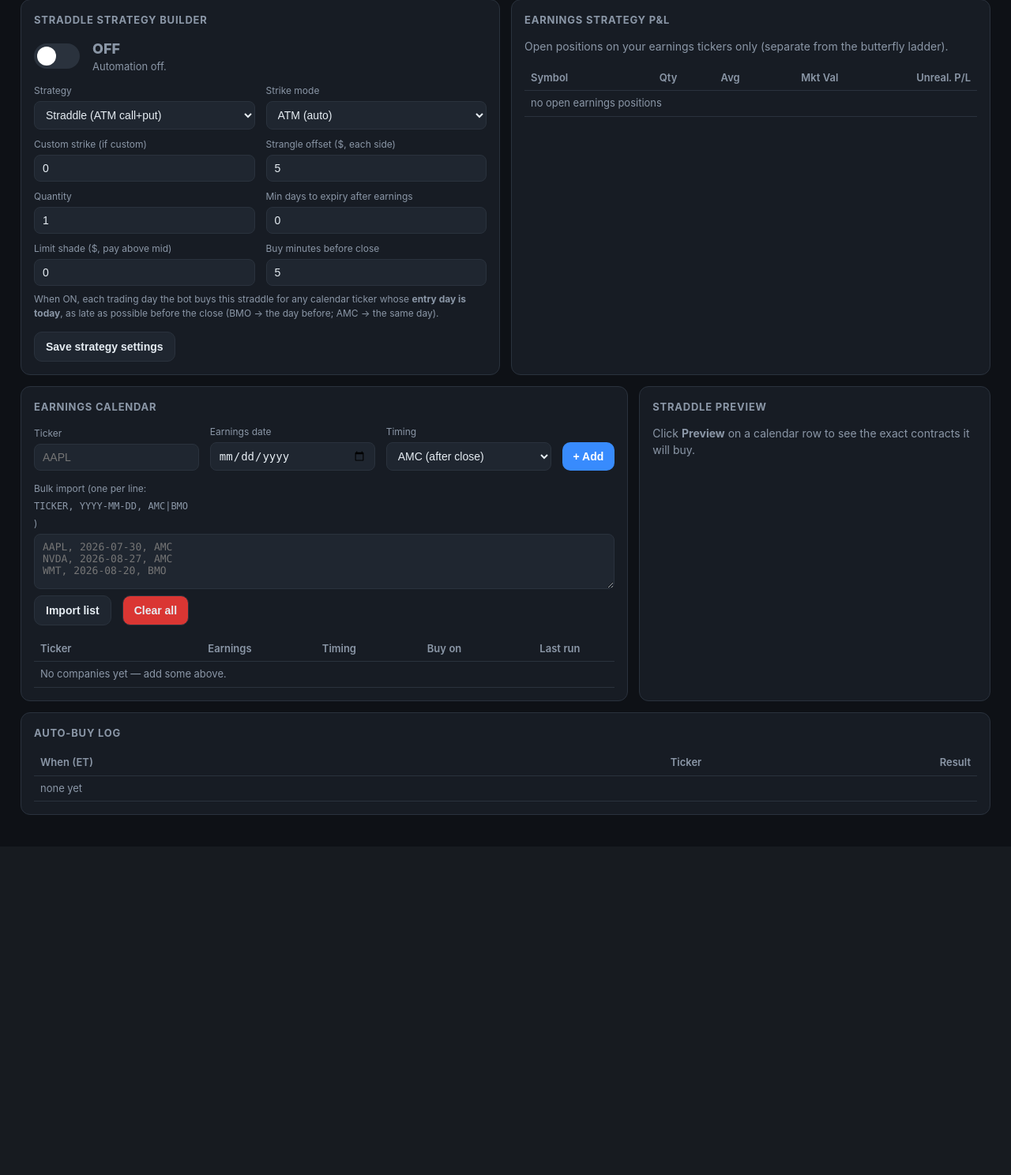
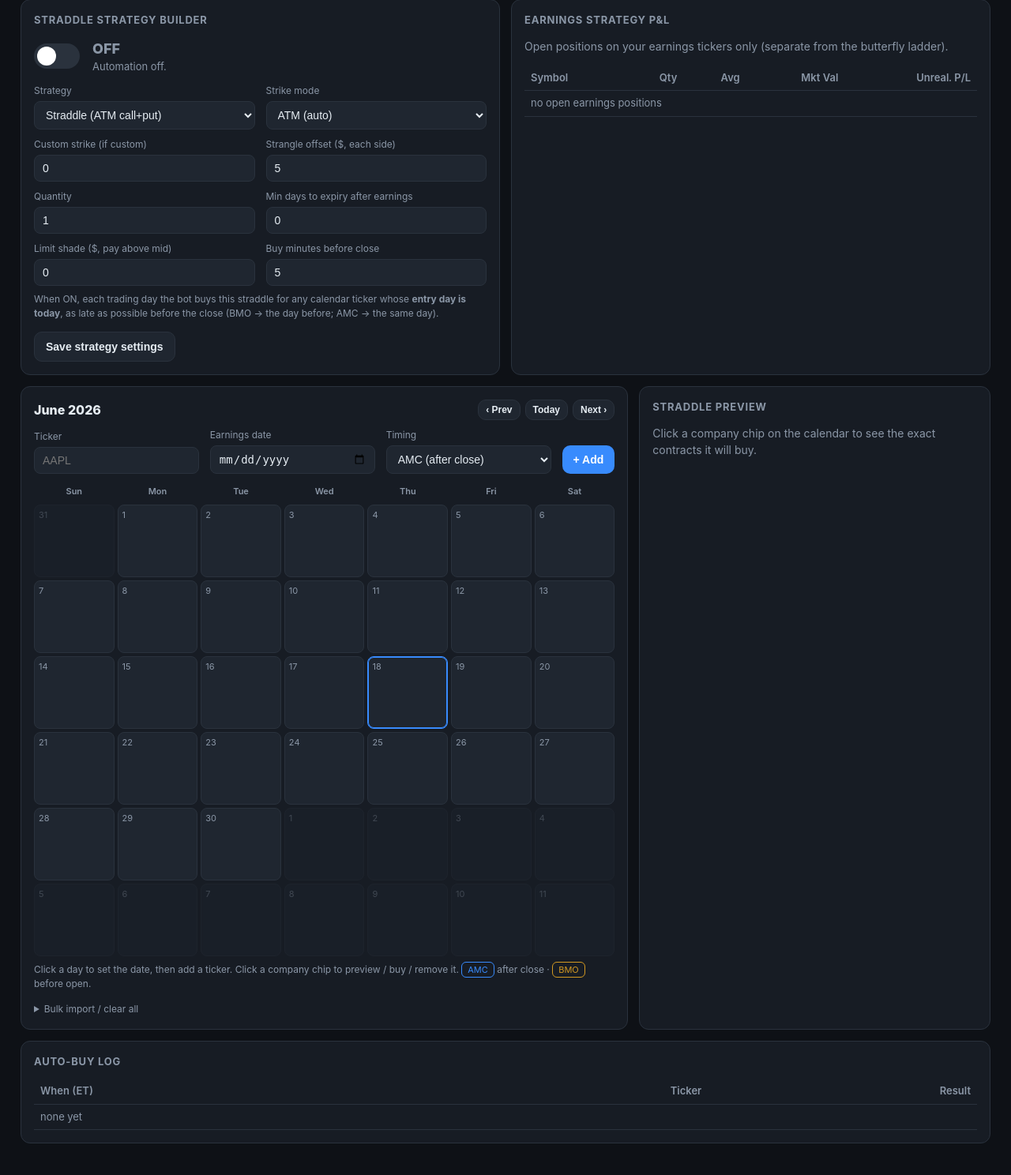
Before and after one commit to coleashcrafttrading-commits/The-Godfocker, a FastAPI app: page /earnings in a window 1280 px wide. Shown: the part 124-1612 px from the top of the page at 79% size. Before the commit the page ends 1156 px from the top, so only its background shows below. Run offline with FastAPI, Linux system fonts and the light colour scheme; data that the repository does not hold is empty.

Commit message:
Earnings: replace table with a real month-grid calendar
- Visual month calendar; companies show as AMC/BMO chips in their date cell
- Prev/Today/Next month nav; click a day to set the add date, click a chip to
  preview the straddle (then Buy now / Remove from the preview panel)
- Bulk import tucked into a collapsible; multiple companies per day supported

Co-Authored-By: Claude Opus 4.8 <noreply@anthropic.com>

```diff
--- a/app/presets.json
+++ b/app/presets.json
@@ -3,13 +3,13 @@
   "presets": {
     "spy_3rung_interlock": {
       "label": "Interlocking Iron Butterfly Ladder",
-      "underlying": "QQQ",
+      "underlying": "SPY",
       "dte": 0,
-      "num_rungs": 4,
+      "num_rungs": 2,
       "strike_increment": 1.0,
       "center_override": 0,
       "center_spacing": 1,
-      "wing_width": 4,
+      "wing_width": 2,
       "quantity": 1,
       "order_type": "limit",
       "limit_mode": "mid",
--- a/app/templates/earnings.html
+++ b/app/templates/earnings.html
@@ -42,6 +42,19 @@
   #toast { position:fixed; bottom:20px; left:50%; transform:translateX(-50%); background:var(--panel2); border:1px solid var(--line); border-radius:10px; padding:12px 16px; max-width:90%; display:none; z-index:9; }
   .tag { font-size:11px; padding:2px 7px; border-radius:6px; border:1px solid var(--line); }
   .tag.bmo { color:var(--amber); border-color:var(--amber); } .tag.amc { color:var(--blue); border-color:var(--blue); }
+  .cal-head { display:flex; justify-content:space-between; align-items:center; margin-bottom:10px; gap:10px; }
+  .cal-title { font-size:16px; font-weight:800; }
+  .cal-grid { display:grid; grid-template-columns:repeat(7,1fr); gap:4px; }
+  .cal-dow { text-align:center; font-size:11px; color:var(--muted); padding:4px 0; font-weight:600; }
+  .cal-cell { background:var(--panel2); border:1px solid var(--line); border-radius:8px; min-height:92px; padding:4px 5px; cursor:pointer; display:flex; flex-direction:column; gap:3px; overflow:hidden; }
+  .cal-cell:hover { border-color:var(--muted); }
+  .cal-cell.dim { opacity:.35; }
+  .cal-cell.today { border-color:var(--blue); box-shadow:inset 0 0 0 1px var(--blue); }
+  .cal-daynum { font-size:11px; color:var(--muted); }
+  .chip { font-size:11px; font-weight:700; padding:2px 6px; border-radius:6px; border:1px solid var(--line); cursor:pointer; white-space:nowrap; }
+  .chip.bmo { color:var(--amber); border-color:var(--amber); background:rgba(210,153,34,.10); }
+  .chip.amc { color:var(--blue); border-color:var(--blue); background:rgba(56,139,253,.10); }
+  .chip.sel { outline:2px solid var(--text); }
 </style>
 </head>
 <body>
@@ -99,41 +112,54 @@
   <!-- Calendar -->
   <div class="row">
     <div class="panel grow" style="flex:2 1 600px">
-      <h2>Earnings Calendar</h2>
-      <div class="controls" style="grid-template-columns:1fr 1fr 1fr auto;align-items:end;">
+      <div class="cal-head">
+        <div class="cal-title" id="calLabel">—</div>
+        <div style="display:flex;gap:6px;">
+          <button class="btn ghost sm" onclick="prevMonth()">‹ Prev</button>
+          <button class="btn ghost sm" onclick="gotoToday()">Today</button>
+          <button class="btn ghost sm" onclick="nextMonth()">Next ›</button>
+        </div>
+      </div>
+      <div class="controls" style="grid-template-columns:1fr 1fr 1fr auto;align-items:end;margin-bottom:10px;">
         <label>Ticker<input id="c_ticker" placeholder="AAPL" /></label>
         <label>Earnings date<input id="c_date" type="date" /></label>
         <label>Timing<select id="c_timing"><option value="AMC">AMC (after close)</option><option value="BMO">BMO (before open)</option></select></label>
         <button class="btn run" onclick="addRow()">+ Add</button>
       </div>
+      <div class="cal-grid" id="calGrid"></div>
+      <div class="hint">Click a day to set the date, then add a ticker. Click a company chip to preview / buy / remove it. <span class="tag amc">AMC</span> after close · <span class="tag bmo">BMO</span> before open.</div>
       <div class="spacer"></div>
-      <label>Bulk import (one per line: <code>TICKER, YYYY-MM-DD, AMC|BMO</code>)
-        <textarea id="importBox" placeholder="AAPL, 2026-07-30, AMC&#10;NVDA, 2026-08-27, AMC&#10;WMT, 2026-08-20, BMO"></textarea></label>
-      <div class="row" style="margin-top:8px">
-        <button class="btn ghost" onclick="importRows()">Import list</button>
-        <button class="btn ghost red" onclick="clearCal()">Clear all</button>
-      </div>
-      <div class="spacer"></div>
-      <table id="calTable">
-        <thead><tr><th>Ticker</th><th>Earnings</th><th>Timing</th><th>Buy on</th><th>Last run</th><th></th></tr></thead>
-        <tbody><tr><td colspan="6" class="muted">No companies yet — add some above.</td></tr></tbody>
-      </table>
+      <details>
+        <summary class="muted" style="cursor:pointer;font-size:12px">Bulk import / clear all</summary>
+        <div class="spacer"></div>
+        <label>Paste one per line: <code>TICKER, YYYY-MM-DD, AMC|BMO</code>
+          <textarea id="importBox" placeholder="AAPL, 2026-07-30, AMC&#10;NVDA, 2026-08-27, AMC&#10;WMT, 2026-08-20, BMO"></textarea></label>
+        <div class="row" style="margin-top:8px">
+          <button class="btn ghost" onclick="importRows()">Import list</button>
+          <button class="btn ghost red" onclick="clearCal()">Clear all</button>
+        </div>
+      </details>
     </div>
 
     <!-- Preview -->
     <div class="panel grow">
       <h2>Straddle Preview</h2>
-      <div class="muted" id="previewHint">Click <b>Preview</b> on a calendar row to see the exact contracts it will buy.</div>
+      <div class="muted" id="previewHint">Click a company chip on the calendar to see the exact contracts it will buy.</div>
       <div id="previewBox" style="display:none">
         <div class="kv" style="display:grid;grid-template-columns:auto 1fr;gap:6px 14px;font-size:13px;">
           <div class="muted">Ticker</div><div style="text-align:right" id="pv_ticker">—</div>
           <div class="muted">Spot</div><div style="text-align:right" id="pv_spot">—</div>
           <div class="muted">Expiration</div><div style="text-align:right" id="pv_exp">—</div>
           <div class="muted">Net debit (cost to buy)</div><div style="text-align:right" id="pv_debit">—</div>
-          <div class="muted">Total cost / Max loss</div><div style="text-align:right neg" id="pv_cost">—</div>
+          <div class="muted">Total cost / Max loss</div><div style="text-align:right" class="neg" id="pv_cost">—</div>
         </div>
         <div class="spacer"></div>
         <table id="legsTable"><thead><tr><th>Leg</th><th>Side</th><th>Strike</th><th>Mid</th></tr></thead><tbody></tbody></table>
+        <div class="spacer"></div>
+        <div class="row">
+          <button class="btn run" onclick="buySelected()">▶ Buy this straddle now</button>
+          <button class="btn ghost red" onclick="removeSelected()">Remove from calendar</button>
+        </div>
       </div>
     </div>
   </div>
@@ -170,28 +196,49 @@ async function loadEarnings(){
     if(e.automation_enabled){ st.textContent='ON'; st.className='on'; sl.textContent='Armed — buys straddles near close on each ticker’s entry day.'; }
     else { st.textContent='OFF'; st.className='off'; sl.textContent='Automation off.'; }
     if(!e.keys_configured) document.getElementById('acct').innerHTML='<span class="neg">No API keys.</span>';
-    renderCalendar(e.calendar||[]);
+    window.__cal = e.calendar||[]; renderCalendar();
     renderPnl(e.pnl);
     renderLog(e.log||[]);
   }catch(err){ toast('Load: '+err.message,false); }
 }
 
-function renderCalendar(cal){
-  const tb=document.querySelector('#calTable tbody'); tb.innerHTML='';
-  if(!cal.length){ tb.innerHTML='<tr><td colspan="6" class="muted">No companies yet — add some above.</td></tr>'; return; }
-  for(const c of cal){
-    const lr = c.last_result ? (c.last_result.ok===false ? '<span class="neg">failed</span>' : '<span class="pos">bought</span>') : '<span class="muted">—</span>';
-    const tr=document.createElement('tr');
-    tr.innerHTML=`<td><b>${c.ticker}</b></td><td>${c.earnings_date}</td>`
-      +`<td><span class="tag ${c.timing.toLowerCase()}">${c.timing}</span></td>`
-      +`<td>${c.entry_day||'—'}</td><td>${lr}</td>`
-      +`<td style="text-align:right;white-space:nowrap">`
-      +`<button class="btn ghost sm" onclick="previewTicker('${c.ticker}','${c.earnings_date}')">Preview</button> `
-      +`<button class="btn run sm" onclick="buyNow('${c.ticker}','${c.earnings_date}')">Buy now</button> `
-      +`<button class="btn red sm" onclick="delRow(${c.index})">✕</button></td>`;
-    tb.appendChild(tr);
+const MONTHS=['January','February','March','April','May','June','July','August','September','October','November','December'];
+let calYear, calMonth, selEntry=null;
+function fmtDate(d){ return `${d.getFullYear()}-${String(d.getMonth()+1).padStart(2,'0')}-${String(d.getDate()).padStart(2,'0')}`; }
+function prevMonth(){ calMonth--; if(calMonth<0){calMonth=11;calYear--;} renderCalendar(); }
+function nextMonth(){ calMonth++; if(calMonth>11){calMonth=0;calYear++;} renderCalendar(); }
+function gotoToday(){ const n=new Date(); calYear=n.getFullYear(); calMonth=n.getMonth(); renderCalendar(); }
+
+function renderCalendar(){
+  const cal=window.__cal||[];
+  if(calYear===undefined){ const n=new Date(); calYear=n.getFullYear(); calMonth=n.getMonth(); }
+  document.getElementById('calLabel').textContent = MONTHS[calMonth]+' '+calYear;
+  const byDate={}; for(const c of cal){ (byDate[c.earnings_date]=byDate[c.earnings_date]||[]).push(c); }
+  const grid=document.getElementById('calGrid'); grid.innerHTML='';
+  for(const d of ['Sun','Mon','Tue','Wed','Thu','Fri','Sat']){ const el=document.createElement('div'); el.className='cal-dow'; el.textContent=d; grid.appendChild(el); }
+  const startDow=new Date(calYear,calMonth,1).getDay();
+  const todayStr=fmtDate(new Date());
+  for(let i=0;i<42;i++){
+    const cd=new Date(calYear,calMonth,1-startDow+i), ds=fmtDate(cd);
+    const cell=document.createElement('div');
+    cell.className='cal-cell'+(cd.getMonth()===calMonth?'':' dim')+(ds===todayStr?' today':'');
+    cell.onclick=()=>{ document.getElementById('c_date').value=ds; document.getElementById('c_ticker').focus(); };
+    const dn=document.createElement('div'); dn.className='cal-daynum'; dn.textContent=cd.getDate(); cell.appendChild(dn);
+    for(const e of (byDate[ds]||[])){
+      const chip=document.createElement('span');
+      chip.className='chip '+e.timing.toLowerCase()+(selEntry&&selEntry.index===e.index?' sel':'');
+      chip.textContent=e.ticker; chip.title=e.ticker+' '+e.timing+' — click to preview';
+      chip.onclick=(ev)=>{ ev.stopPropagation(); selectEntry(e); };
+      cell.appendChild(chip);
+    }
+    grid.appendChild(cell);
   }
 }
+
+function selectEntry(e){ selEntry=e; renderCalendar(); previewTicker(e.ticker, e.earnings_date); }
+function buySelected(){ if(selEntry) buyNow(selEntry.ticker, selEntry.earnings_date); }
+function removeSelected(){ if(!selEntry)return; const i=selEntry.index; selEntry=null;
+  document.getElementById('previewBox').style.display='none'; document.getElementById('previewHint').style.display='block'; delRow(i); }
 function renderPnl(pnl){
   const tb=document.querySelector('#pnlTable tbody'); tb.innerHTML='';
   const tot=document.getElementById('pnlTotal');
```
